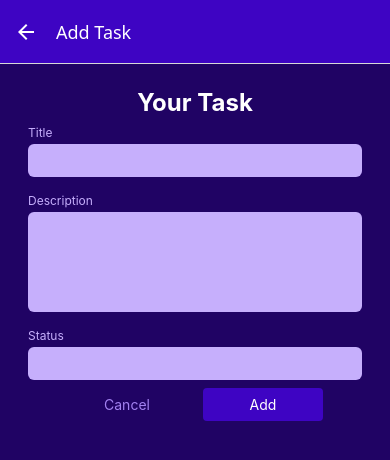
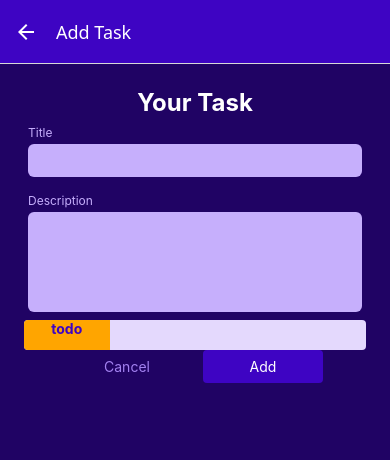
Before and after one commit to zarazi/taskman2, a React Native app: screen /ManageTask in a window 390 px wide. Shown: the top 460 px of the page. Built offline with nearby package versions, Linux system fonts and the light colour scheme.

Commit message:
Allow status changed only on manage screen

```diff
--- a/components/ManageTask/TaskForm.tsx
+++ b/components/ManageTask/TaskForm.tsx
@@ -5,6 +5,7 @@ import { ITask, ITaskData } from "../../@types/task";
 import { GlobalStyles } from "../../constants/styles";
 import Input from "./Input";
 import Button from "../UI/Button";
+import TaskStatus from "../TaskDetails/TaskStatus";
 
 interface TaskFormProps {
   submitButtonLabel: string;
@@ -35,7 +36,7 @@ function TaskForm(
       isValid: true,
     },
     status: {
-      value: defaultValues ? defaultValues.status : "",
+      value: defaultValues ? defaultValues.status : "todo",
       isValid: true,
     },
   });
@@ -108,7 +109,7 @@ function TaskForm(
           // autoCorrect: true,
         }}
       />
-      <Input
+      {/* <Input
         label="Status"
         invalid={!inputs.status.isValid}
         textInputConfig={{
@@ -117,6 +118,10 @@ function TaskForm(
           value: inputs.status.value,
           autoCapitalize: "none",
         }}
+      /> */}
+      <TaskStatus
+        status={inputs.status.value}
+        onChange={inputChangedHandler.bind(this, "status")}
       />
       {formIsInvalid && (
         <Text style={styles.errorText}>
--- a/components/TaskDetails/TaskStatus.tsx
+++ b/components/TaskDetails/TaskStatus.tsx
@@ -1,13 +1,13 @@
 import { View, Text, StyleSheet, Pressable } from "react-native";
 import { GlobalStyles } from "../../constants/styles";
-import { useState } from "react";
+import { useEffect, useState } from "react";
 
 type TaskStatusProps = {
   status: string;
-  onChange: (status: string) => void;
+  onChange?: (status: string) => void;
 };
 
-function TaskStatus({ status }: TaskStatusProps) {
+function TaskStatus(this: any, { status, onChange }: TaskStatusProps) {
   const [statusValue, setStatusValue] = useState<string>(status);
 
   let statusBarStyle = {};
@@ -25,6 +25,8 @@ function TaskStatus({ status }: TaskStatusProps) {
   }
 
   function statusPressHandler() {
+    if (!onChange) return;
+
     setStatusValue((currentStatusValue) => {
       switch (currentStatusValue) {
         case "todo":
@@ -38,10 +40,14 @@ function TaskStatus({ status }: TaskStatusProps) {
     });
   }
 
+  useEffect(() => {
+    if (onChange) onChange.call(this, statusValue);
+  }, [statusValue]);
+
   return (
     <Pressable
       onPress={statusPressHandler}
-      style={({ pressed }) => pressed && styles.pressed}
+      style={({ pressed }) => onChange && pressed && styles.pressed}
     >
       <View style={styles.statusContainer}>
         <Text style={[styles.status, statusBarStyle]}>{statusValue}</Text>
--- a/components/TasksOutput/TaskItem.tsx
+++ b/components/TasksOutput/TaskItem.tsx
@@ -40,7 +40,7 @@ function TaskItem({ item }: TaskItemProps) {
             />
           </View>
         </View>
-        <TaskStatus status={item.status} onChange={() => {}} />
+        <TaskStatus status={item.status} />
       </View>
     </Pressable>
   );
```
